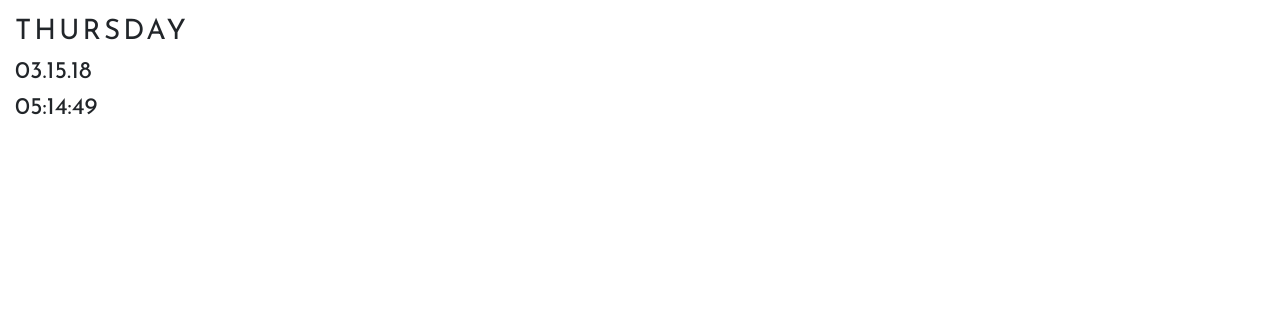
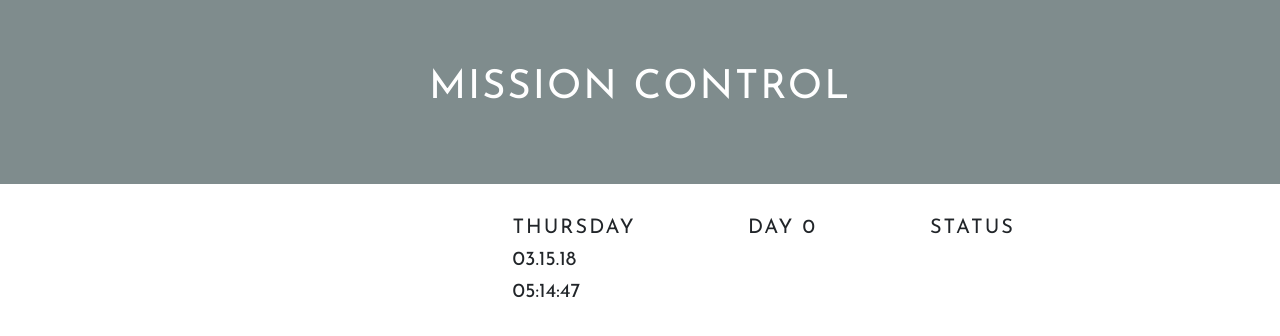
Before and after one commit to iwakoscott/mission-control, a React (Create React App) app: page / in a window 1280 px wide. Shown: the top 336 px of the page. Built offline with nearby package versions, Linux system fonts and the light colour scheme.

Commit message:
add bootstrap classes to clock element to fit on small/large screen

```diff
--- a/src/components/Clock.js
+++ b/src/components/Clock.js
@@ -1,4 +1,4 @@
-import React, { Component } from 'react';
+import React, { Component, Fragment } from 'react';
 import { parseTime } from '../utils/tools';
 class Clock extends Component {
 
@@ -25,11 +25,19 @@ class Clock extends Component {
   render(){
     const { date, day, time } = this.state;
     return (
-      <div className="col-sm-4 mt-3">
-        <h3 id="day">{day}</h3>
-        <h4 id="date">{date}</h4>
-        <h4 id="time">{time}</h4>
-      </div>
+      <Fragment>
+        <div className="col col-md-2 offset-md-3">
+          <h5 className="spaced-out" id="day">{day}</h5>
+          <h5 id="date">{date}</h5>
+          <h5 id="time">{time}</h5>
+        </div>
+        <div className="col col-md-2 d-flex justify-content-center">
+          <h5 className="spaced-out">Day 0</h5>
+        </div>
+        <div className="col col-md-2 d-flex justify-content-center">
+          <h5 className="spaced-out">Status</h5>
+        </div>
+      </Fragment>
     );
   } // render
 
--- a/src/components/MissionControl.js
+++ b/src/components/MissionControl.js
@@ -5,9 +5,16 @@ class MissionControl extends Component {
 
   render(){
     return (
-      <div className="container-fluid">
-        <div className="row">
-          <Clock />
+      <div>
+        <div className="jumbotron jumbotron-fluid text-center" style={{background: "#7f8c8d", color: "white"}}>
+          <h1 className="display-5 spaced-out">
+            Mission Control
+          </h1>
+        </div>
+        <div className="container">
+          <div className="row mt-3 justify-content-md-center">
+            <Clock />
+          </div>
         </div>
       </div>
     );
--- a/src/index.css
+++ b/src/index.css
@@ -8,7 +8,7 @@ body {
   font-family: sans-serif;
 }
 
-#day {
-  letter-spacing: 3px;
+.spaced-out {
+  letter-spacing: 2px;
   text-transform: uppercase;
 }
```
